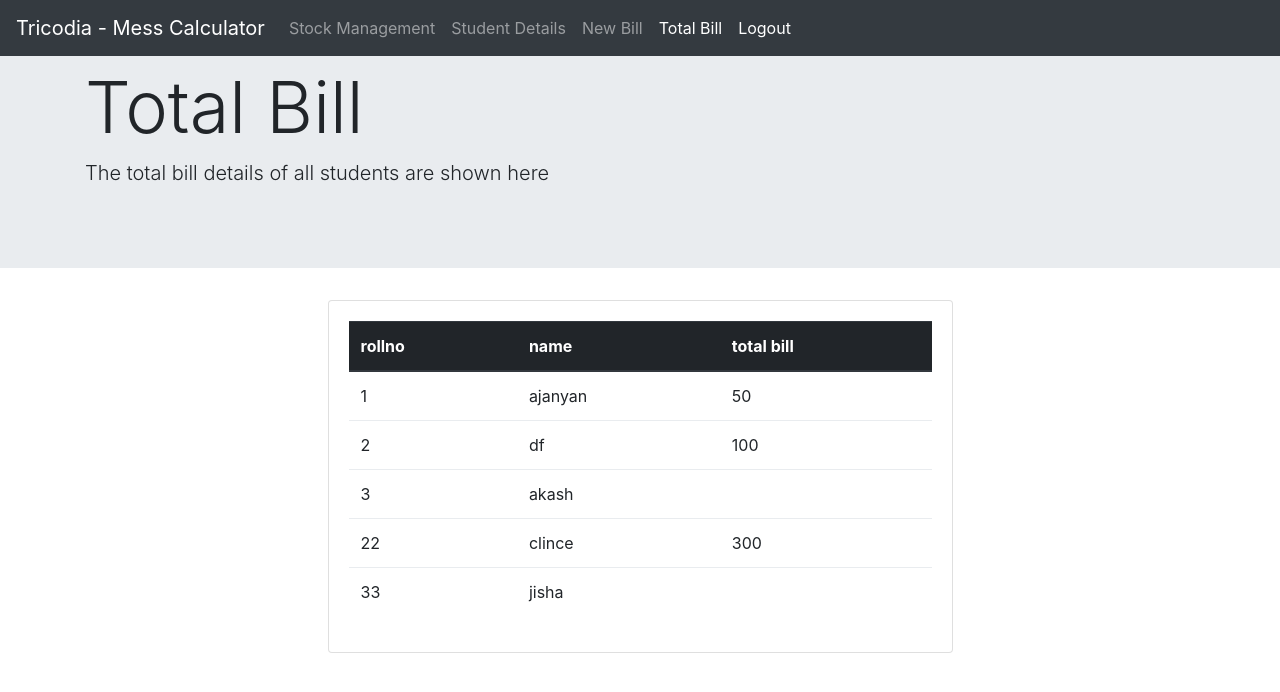
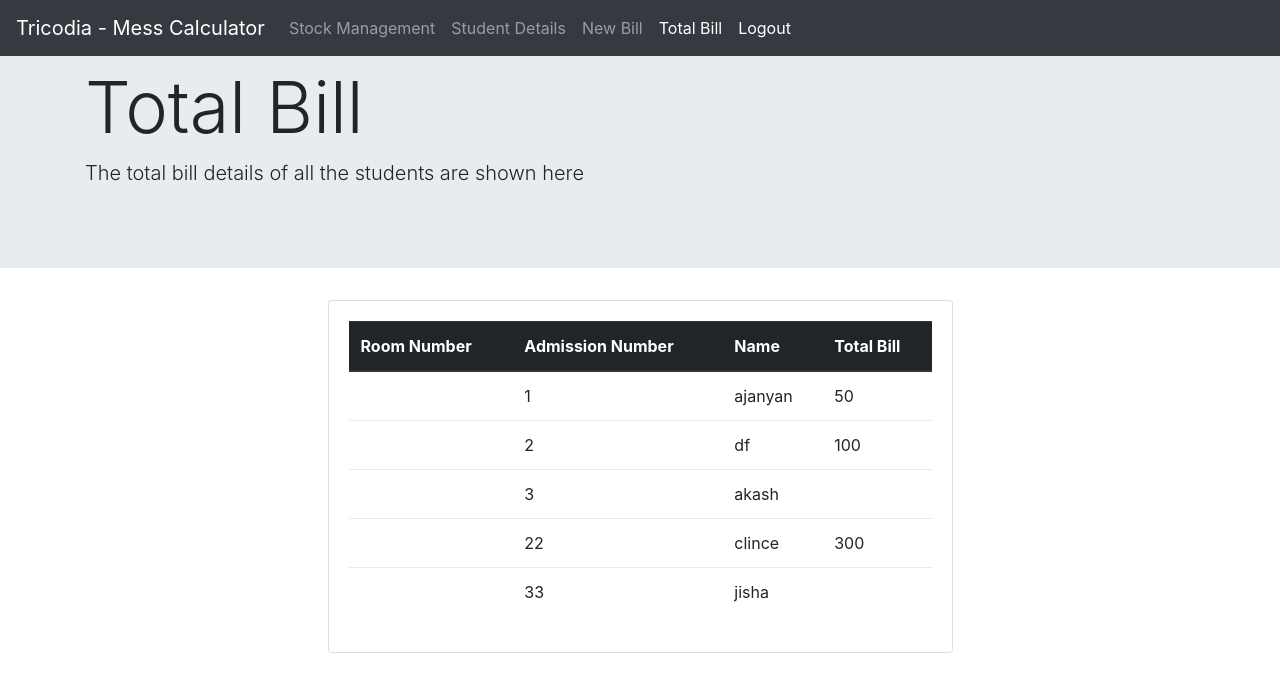
Before and after one commit to clincejoshy/application-project, a PHP site: page /sam2.php in a window 1280 px wide. Shown: the top 692 px of the page. Run offline with PHP 8.4, Linux system fonts and the light colour scheme; a user stored in the database is signed in; data comes from the database, SQL or seed files in the repository; data that the repository does not hold is empty.

Commit message:
Changed UI to Add Admission Number And Room Number

```diff
--- a/connect.php
+++ b/connect.php
@@ -1,5 +1,5 @@
 <?php
 
-$conn = mysqli_connect( 'localhost' , 'root' ,'','mess' ) ;
+$conn = mysqli_connect( 'localhost' , 'root' ,'qweasdzxc109@','mess' ) ;
 
 ?>
--- a/consumption.php
+++ b/consumption.php
@@ -82,11 +82,11 @@ else
 echo "connected";
 
 }
-$sql3 = mysqli_query($conn, "SELECT * From student ORDER BY rollno ASC");
+$sql3 = mysqli_query($conn, "SELECT * From student ORDER BY room ASC");
 $row = mysqli_num_rows($sql3);
 
 while ($row = mysqli_fetch_array($sql3)){
-echo "<option value='".$row['rollno']."'>".$row['rollno']."</option>" ;
+echo "<option value='".$row['rollno']."'>".$row['room']." - ".$row['name']."  (".$row['rollno'].")</option>" ;
 }
 echo "</select>";
 ?>
--- a/ctable.php
+++ b/ctable.php
@@ -24,5 +24,5 @@ $price=$row["price"];
 $sql="insert into sconsumption values('$rollno',curdate(),'$quantity'*'$price','$name','$itemname')";
 $conn->query($sql);
 $conn->close();
-header('Location:consumption.php');
+header('Location: consumption.php');
 ?>
--- a/php/connect.php
+++ b/php/connect.php
@@ -1,5 +1,5 @@
 <?php
 
-$db = mysqli_connect( 'localhost' , 'root' ,'','mess' ) ;
+$db = mysqli_connect( 'localhost' , 'root' ,'qweasdzxc109@','mess' ) ;
 
 ?>
--- a/sam2.php
+++ b/sam2.php
@@ -59,7 +59,7 @@ ini_set('display_errors', 0);
 <div class="jumbotron jumbotron-fluid">
   <div class="container">
     <h1 class="display-3">Total Bill</h1>
-    <p class="lead">The total bill details of all students are shown here</p>
+    <p class="lead">The total bill details of all the students are shown here</p>
   </div>
 </div>
 <div class="row">
@@ -70,9 +70,10 @@ ini_set('display_errors', 0);
 
 <table style="width:100%" class='table'><thead class='thead-dark'>
   <tr>
-    <th>rollno</th>
-    <th>name</th>
-    <th>total bill</th>
+    <th>Room Number</th>
+    <th>Admission Number</th>
+    <th>Name</th>
+    <th>Total Bill</th>
   </tr></thead><tbody>
 <?php
 require("connect.php");
@@ -90,7 +91,7 @@ if ($result->num_rows > 0) {
 
 while($row = $result->fetch_assoc()){
 $rollno=$row["rollno"];
-
+$roomno=$row["room"];
 $name=$row["name"];
 
 $sql1 = "SELECT sum(tprice) FROM sconsumption where rollno=$rollno";
@@ -102,6 +103,7 @@ if ($result1->num_rows > 0) {
 while($row1 = $result1->fetch_assoc()){
 $totalbill=$row1["sum(tprice)"];
 echo "<tr>";
+echo "    <td>$roomno</td>";
 echo "    <td>$rollno</td>";
 echo "   <td>$name</td>";
 echo "   <td>$totalbill</td>";
```
Also changed, not shown: new_student1.php (+0 -49 lines).
